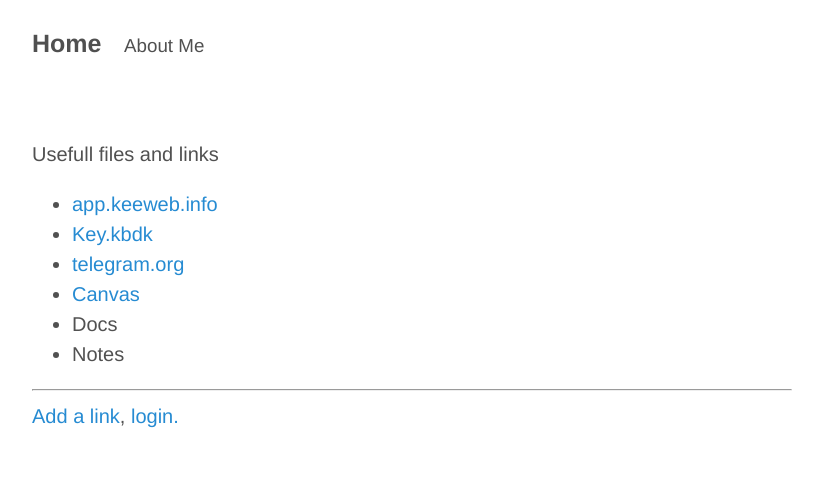
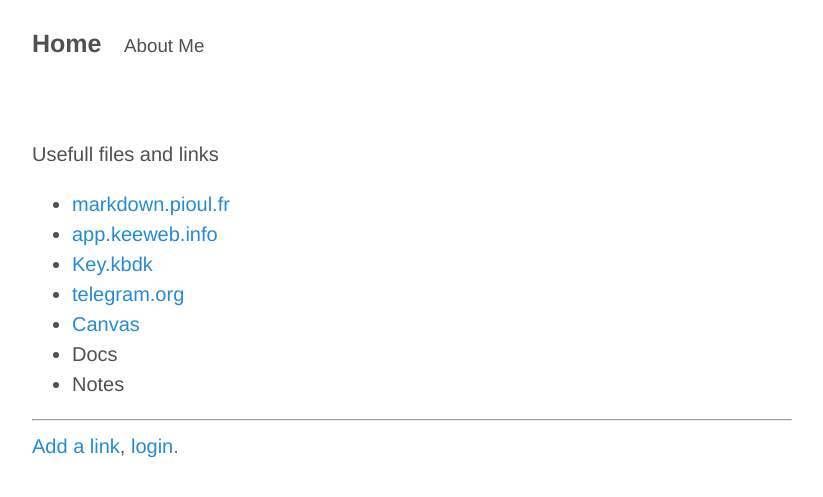
Before and after one commit to alex-esc/home, a Jekyll site: the page built from index.md, in a window 1280 px wide. Shown: the top 497 px of the page, without its empty margins (228-1051 px from the left). Built offline with Jekyll 4.4.1, drawn with Linux system fonts in a browser that asks for light colours.

Commit message:
Update index.md

```diff
--- a/index.md
+++ b/index.md
@@ -6,7 +6,7 @@ excerpt_separator: <!--more-->
 
 {{site.description}}
 
-
+* [markdown.pioul.fr](https://markdown.pioul.fr/)
 * [app.keeweb.info](https://app.keeweb.info/)
 * [Key.kbdk][1]
 * [telegram.org](https://web.telegram.org/)
```
